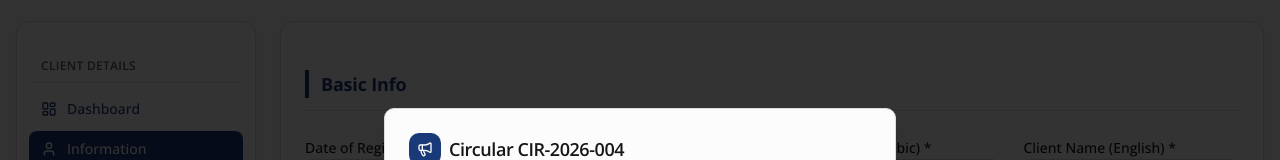
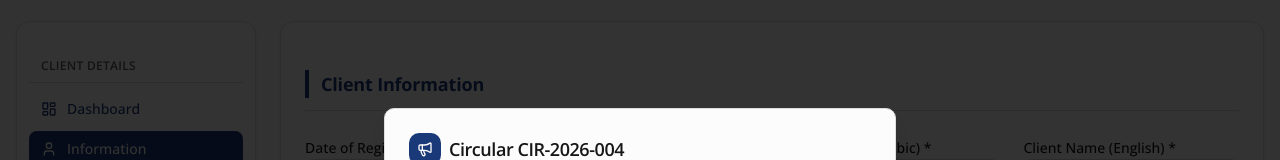
Before and after one commit to mehak187/elpnew, a React (Vite) app: page /clients/1 in a window 1280 px wide. Shown: the part 143-303 px from the top of the page. Built offline with nearby package versions, Linux system fonts and the light colour scheme.

Commit message:
update ClientDetails.jsx

```diff
--- a/src/pages/clients/ClientDetails.jsx
+++ b/src/pages/clients/ClientDetails.jsx
@@ -410,7 +410,7 @@ export default function ClientDetails() {
             >
               {/* No standing beside the heading: the client's status is on the
                   row this record was opened from, and it is a field below. */}
-              <SectionCard title="Basic Info">
+              <SectionCard title="Client Information">
                 <BasicSection
                   formData={formData}
                   clientType={clientType}
```
